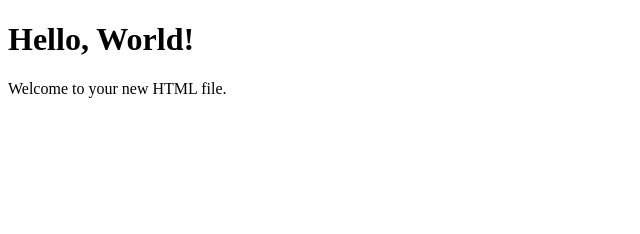
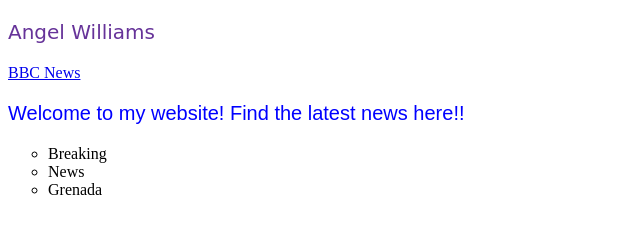
Before and after one commit to yukidark2006/WebDesign, a plain HTML site: page Index.HTML in a window 1280 px wide. Shown: the whole page, without its empty margins (0-640 px from the left). Drawn offline with Linux system fonts and the light colour scheme.

Commit message:
Update Index.HTML

```diff
--- a/Index.HTML
+++ b/Index.HTML
@@ -6,7 +6,19 @@
 </head>
 <body>
 
-    <h1>Hello, World!</h1>
-    <p>Welcome to your new HTML file.</p>
+    <p style="color:rebeccapurple; font-size:20px; font-family:cursive;">
+        Angel Williams
+    </p>
+
+    <a href="https://www.bbc.com/" target="_blank" title="A link to the BBC News.">BBC News</a>
+
+    <p style="color:blue; font-size:20px; font-family:Arial;">
+       Welcome to my website! Find the latest news here!!
+
+    <ul style="list-style-type:circle;">
+        <li>Breaking</li>
+        <li>News</li>
+        <li>Grenada</li>
+
 </body>
 </html>
```
